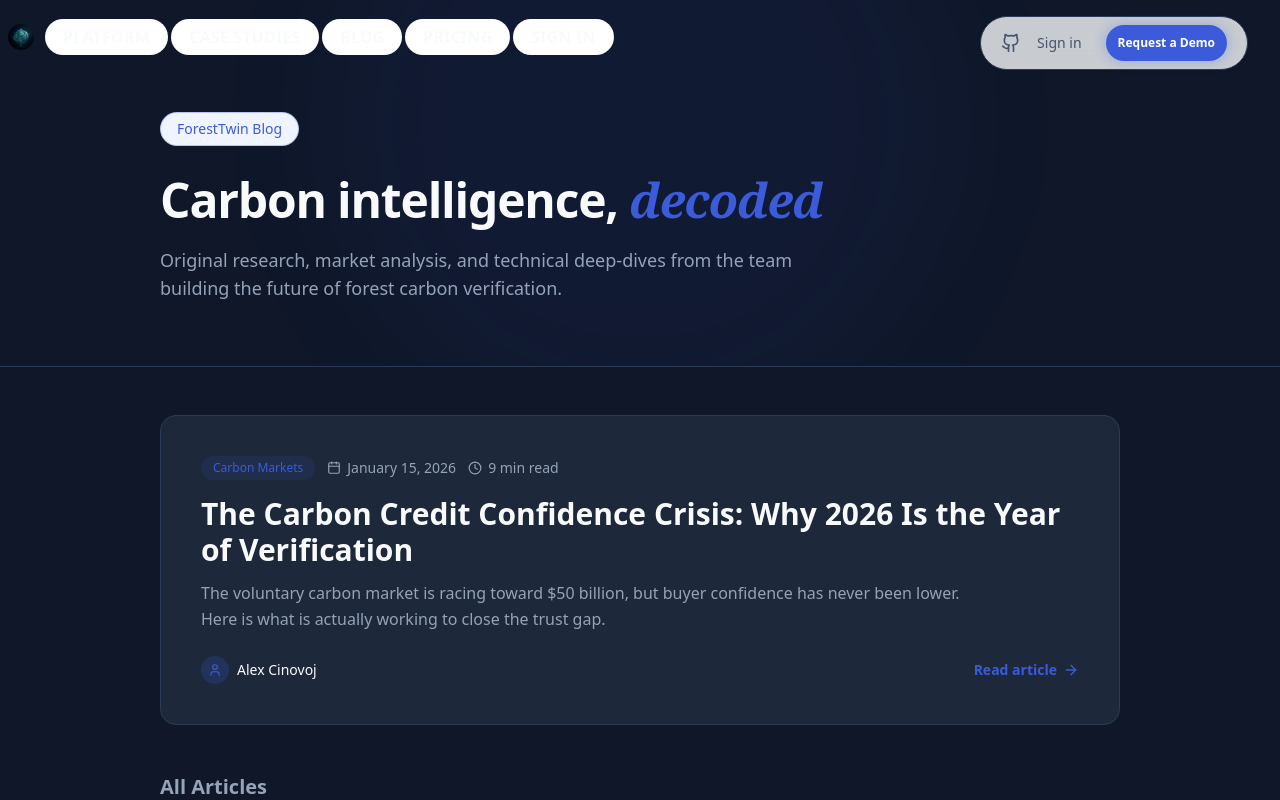
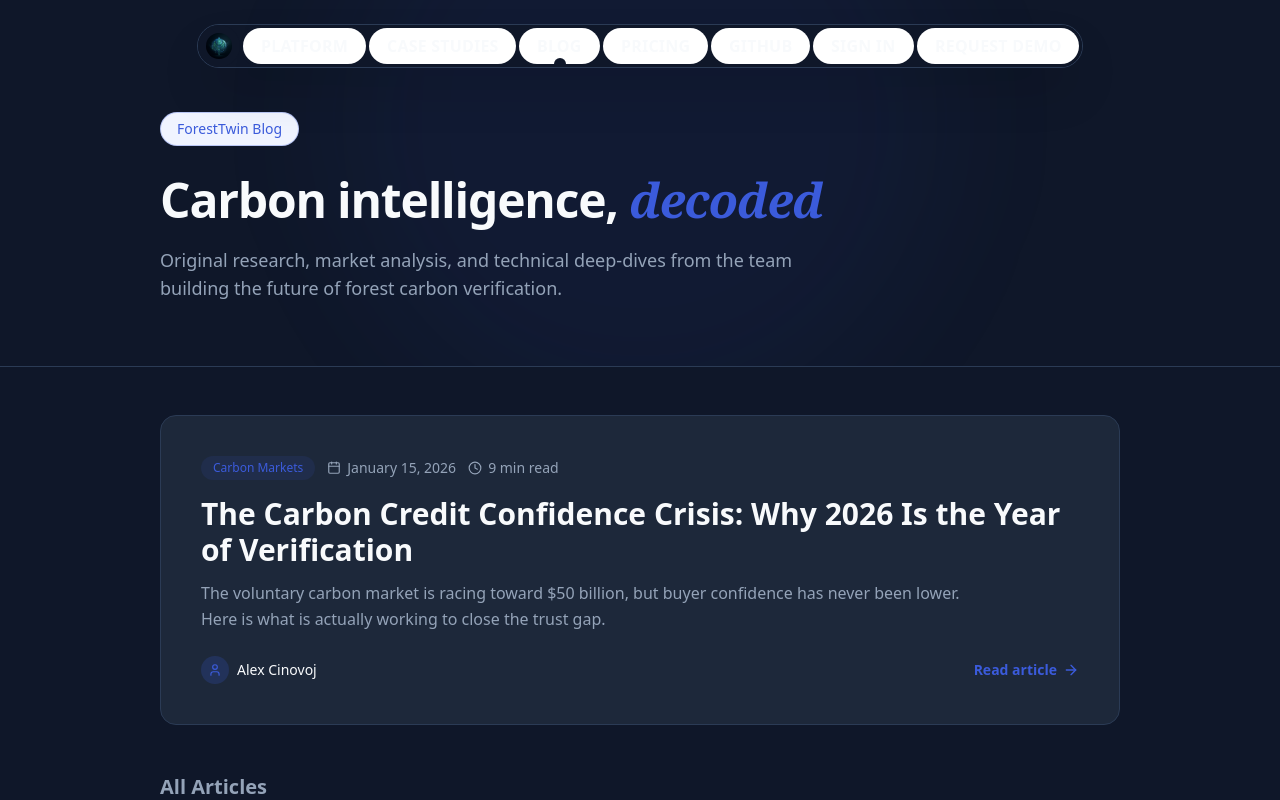
Before and after one commit to TechTideOhio/SustainableFW, a Next.js app: page /blog in a window 1280 px wide. Shown: the top 800 px of the page. Built offline with nearby package versions, Linux system fonts and the light colour scheme.

Commit message:
fix: unify and center PillNav, fix cobalt theme HSL color passing

```diff
--- a/components/landing/HeaderNav.tsx
+++ b/components/landing/HeaderNav.tsx
@@ -31,44 +31,26 @@ export function HeaderNav() {
     { label: 'Case Studies', href: isHome ? '#testimonials' : '/#testimonials' },
     { label: 'Blog', href: '/blog' },
     { label: 'Pricing', href: isHome ? '#pricing' : '/#pricing' },
-    // Add mobile-only CTAs to the PillNav items so they show in the mobile popover
+    { label: 'GitHub', href: 'https://github.com/TechTideOhio/SustainableFW' },
     { label: 'Sign in', href: 'https://digitaltwinfw.netlify.app/' },
+    { label: 'Request Demo', href: 'https://digitaltwinfw.netlify.app/' },
   ];
 
   return (
-    <>
+    <header className="fixed top-6 left-0 right-0 z-[99] flex justify-center w-full pointer-events-none">
+      <div className="pointer-events-auto">
         <PillNav
           logo="/images/foresttwin-logo.jpg"
           logoAlt="ForestTwin Logo"
           items={links}
           activeHref={pathname}
-        baseColor="var(--background)"
+          baseColor="hsl(var(--background))"
           pillColor="var(--brand-600)"
           hoveredPillTextColor="#ffffff"
-        pillTextColor="var(--foreground)"
+          pillTextColor="hsl(var(--foreground))"
+          className="shadow-2xl border border-border rounded-full"
         />
-
-      {/* Desktop Actions - Positioned opposite to PillNav */}
-      <div className="hidden md:flex fixed top-4 right-8 z-[99] items-center gap-4 bg-slate-50/80 dark:bg-slate-900/80 backdrop-blur-md rounded-full px-5 py-2 border border-border shadow-sm">
-        <a
-          href="https://github.com/TechTideOhio/SustainableFW"
-          target="_blank"
-          rel="noopener noreferrer"
-          className="text-slate-600 dark:text-slate-300 hover:text-brand-600 transition-colors focus-visible:outline-none focus-visible:ring-2 focus-visible:ring-brand-600 rounded-full"
-          aria-label="GitHub"
-        >
-          <GithubIcon className="w-5 h-5" />
-        </a>
-        <a
-          href="https://digitaltwinfw.netlify.app/"
-          className="text-sm font-medium text-slate-600 dark:text-slate-300 hover:text-foreground transition-colors"
-        >
-          Sign in
-        </a>
-        <Button variant="default" size="sm" className="rounded-full glow-brand ml-2">
-          Request a Demo
-        </Button>
       </div>
-    </>
+    </header>
   );
 }
--- a/components/ui/PillNav.css
+++ b/components/ui/PillNav.css
@@ -1,7 +1,5 @@
 .pill-nav-container {
-  position: absolute;
-  top: 1em;
-  z-index: 99;
+  position: relative;
 }
 
 @media (max-width: 768px) {
```
Lines whose indentation alone changed are shown as unchanged.
